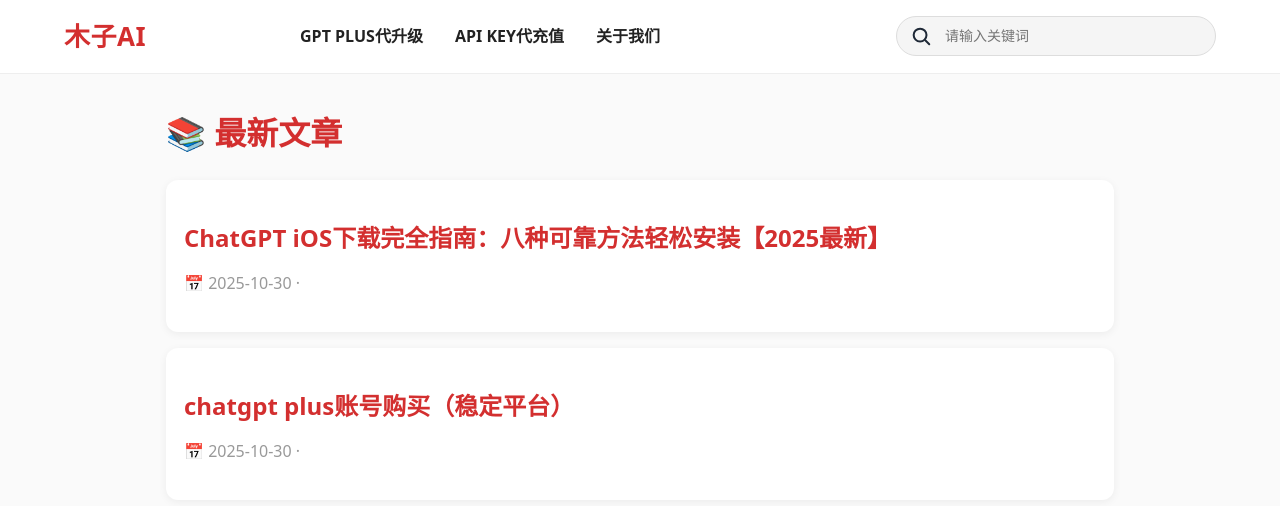
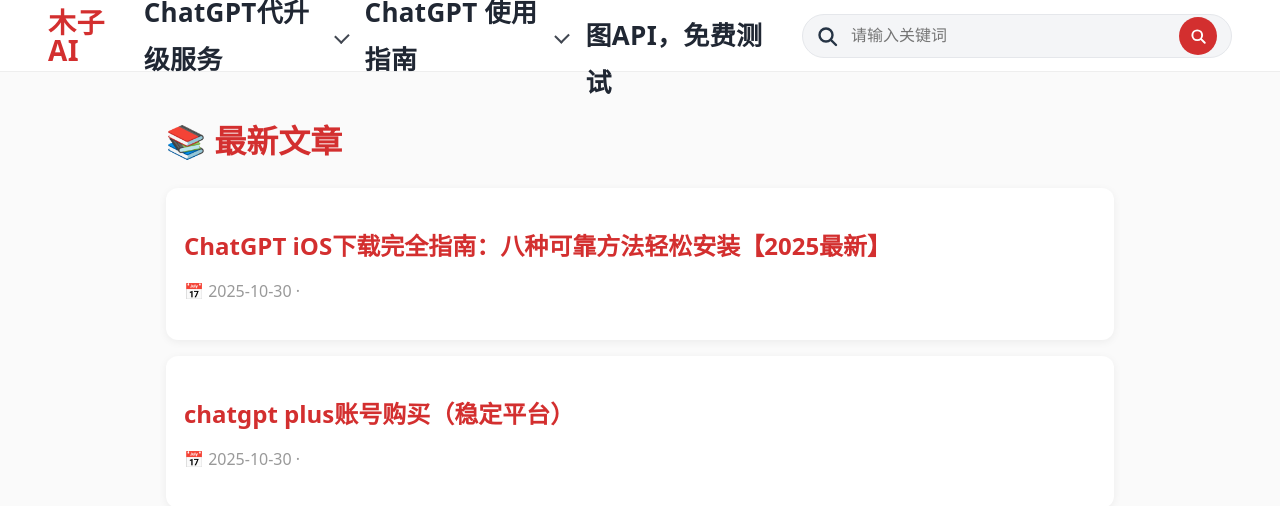
Before and after one commit to midmenprepchina-ctrl/-3-, a Jekyll site: the page built from index.html, in a window 1280 px wide. Shown: the top 506 px of the page. Built offline with Jekyll 4.4.1, drawn with Linux system fonts in a browser that asks for light colours.

Commit message:
Update nav.html

```diff
--- a/_includes/nav.html
+++ b/_includes/nav.html
@@ -1,96 +1,168 @@
+<!-- _includes/nav.html  固定导航 + 下拉菜单 + 搜索框（左侧放放大镜图标） -->
 <style>
-  /* 顶部导航整体 */
-  .navbar{
-    position:fixed; top:0; left:0; right:0;
-    z-index:9999;
-    background:#fff;
-    border-bottom:1px solid #eee;
-  }
-  /* 三栏布局：左(logo) 中(菜单) 右(搜索) */
-  .nav-inner{
-    max-width:1200px;
-    margin:0 auto;
-    padding:12px 24px;
-    display:grid;
-    grid-template-columns: 220px 1fr 360px; /* 左中右 */
-    gap:16px;
-    align-items:center;
+  :root{
+    --brand:#D32F2F;
+    --text:#202733;
+    --muted:#7a8499;
+    --bg:#ffffff;
+    --pill:#f4f5f7;
+    --shadow:0 10px 30px rgba(15,23,42,.08);
   }
 
-  /* 左：LOGO（加大） */
-  .logo{ text-decoration:none; display:inline-flex; align-items:center; }
+  /* 整体导航条 */
+  .navbar{
+    position:fixed; inset:0 0 auto 0; z-index:9999;
+    height:72px; background:var(--bg);
+    border-bottom:1px solid #eee;
+    display:flex; align-items:center; gap:28px;
+    padding:0 clamp(16px,4vw,48px);
+  }
+  /* 左侧：LOGO 文本（更大更醒目） */
+  .logo{
+    text-decoration:none; display:flex; align-items:center; gap:8px;
+    margin-right:8px;
+  }
   .logo-text{
-    font-weight:800;
-    font-size:26px;
-    color:#D32F2F;
-    letter-spacing:.5px;
-    line-height:1;
+    font-weight:900; letter-spacing:.5px;
+    color:var(--brand);
+    font-size: clamp(22px, 3.2vw, 28px);
   }
 
-  /* 中：主导航 */
-  .nav-links{
-    display:flex; gap:32px; align-items:center; justify-content:flex-start;
+  /* 中间：主菜单，等分铺开 */
+  .nav-center{
+    flex:1 1 auto;
+    display:grid;
+    grid-auto-flow:column;
+    justify-content:space-evenly;
+    align-items:center;
+    gap:18px;
+    min-width: 520px;
   }
-  .nav-links a{
-    color:#222; text-decoration:none; font-weight:600;
-    padding:10px 0; display:inline-block;
+  .nav-item{
+    position:relative;
   }
-  .nav-links a:hover{ color:#D32F2F; }
+  .nav-link{
+    display:inline-flex; align-items:center; gap:10px;
+    font-weight:800; letter-spacing:.3px;
+    text-decoration:none; color:var(--text);
+    font-size: clamp(18px, 2.1vw, 26px);  /* 主菜单更大 */
+    padding:10px 0;
+  }
+  .nav-link:hover{ color:var(--brand); }
 
-  /* 右：搜索框（图标在输入框内部靠左） */
-  .nav-search{ display:flex; justify-content:flex-end; }
-  .search-wrap{
-    position:relative; width:100%; max-width:320px; height:40px;
+  /* 空心小箭头（更大更明显） */
+  .caret{
+    width:12px; height:12px;
+    border:2px solid currentColor; border-top:0; border-left:0;
+    transform: rotate(45deg); opacity:.85;
+    transition: transform .2s ease, opacity .2s ease;
   }
-  .search-wrap input{
-    width:100%; height:100%;
-    padding-left:48px;  /* 预留图标位置 */
-    border:1px solid #ddd; background:#f5f5f5;
-    border-radius:22px; outline:none; font-size:14px;
-  }
-  .search-wrap .search-icon{
-    position:absolute; left:14px; top:50%;
-    transform:translateY(-50%);
-    width:22px; height:22px;  /* 图标更大一些 */
+  .nav-item.open > .nav-link .caret{ transform: rotate(-135deg); opacity:1; }
+
+  /* 下拉菜单（不闪退）：父级保持 hover 时可见 */
+  .dropdown{
+    position:absolute; top:54px; left:0;
+    min-width: 280px; background:#fff; border-radius:14px;
+    box-shadow: var(--shadow);
+    padding:12px 6px;
+    opacity:0; visibility:hidden; transform:translateY(8px);
+    transition: .18s ease;
     pointer-events:none;
   }
-  .search-wrap .search-icon svg{
-    width:100%; height:100%;
-    display:block;
-    stroke:#1f2937; /* 深灰，接近你截图颜色 */
-    stroke-width:2.2; fill:none; stroke-linecap:round; stroke-linejoin:round;
+  .nav-item:hover .dropdown,
+  .nav-item.open  .dropdown{
+    opacity:1; visibility:visible; transform:translateY(0);
+    pointer-events:auto;
   }
+  .dropdown a{
+    display:block; padding:14px 18px; border-radius:10px;
+    color:var(--text); text-decoration:none; font-size:18px; font-weight:700;
+  }
+  .dropdown a:hover{ background:#f8f8f8; color:var(--brand); }
 
-  /* 让正文避开固定导航高度 */
-  body{ margin:0; padding-top:64px; }
+  /* 右侧：搜索框（左侧放放大镜） */
+  .search{
+    flex:0 0 auto; display:flex; align-items:center; gap:10px;
+    background:var(--pill); border:1px solid #e5e7eb;
+    height:44px; padding:0 14px 0 46px;  /* 预留给左侧图标 */
+    border-radius:28px; position:relative;
+  }
+  .search input{
+    border:0; outline:0; background:transparent;
+    width:min(28vw, 320px); font-size:16px; color:var(--text);
+  }
+  .search-btn{
+    width:38px; height:38px; border-radius:50%;
+    border:0; background:var(--brand); cursor:pointer;
+    display:flex; align-items:center; justify-content:center;
+    transition: transform .15s ease;
+  }
+  .search-btn:hover{ transform: translateY(-1px); }
+
+  /* 左侧放大镜（基于 SVG，稍大） */
+  .search-icon{
+    position:absolute; left:12px; top:50%; transform:translateY(-50%);
+    width:24px; height:24px; display:inline-flex;
+  }
+  .search-icon svg{ width:100%; height:100%; stroke:#263445; }
+
+  /* 页面内容为了不被顶掉：请在页面 CSS 里保持 padding-top≥72px */
+  body{ padding-top:72px; }
 </style>
 
 <nav class="navbar">
-  <div class="nav-inner">
-    <!-- 左：LOGO -->
-    <a class="logo" href="{{ site.baseurl }}/">
-      <span class="logo-text">木子AI</span>
-    </a>
 
-    <!-- 中：主菜单 -->
-    <div class="nav-links">
-      <a href="{{ site.baseurl }}/plus.html">GPT PLUS代升级</a>
-      <a href="{{ site.baseurl }}/apikey.html">API KEY代充值</a>
-      <a href="{{ site.baseurl }}/about.html">关于我们</a>
+  <!-- 左：LOGO 文本 -->
+  <a class="logo" href="{{ site.baseurl }}/"><span class="logo-text">木子AI</span></a>
+
+  <!-- 中：主菜单（等距铺开） -->
+  <div class="nav-center">
+    <!-- 1. ChatGPT代升级服务（有下拉） -->
+    <div class="nav-item" onmouseenter="this.classList.add('open')" onmouseleave="this.classList.remove('open')">
+      <a class="nav-link" href="{{ site.baseurl }}/plus.html">
+        ChatGPT代升级服务 <i class="caret" aria-hidden="true"></i>
+      </a>
+      <div class="dropdown">
+        <a href="{{ site.baseurl }}/plus.html">GPT PLUS代升级</a>
+        <a href="{{ site.baseurl }}/apikey.html">API KEY代充值</a>
+      </div>
     </div>
 
-    <!-- 右：搜索（图标在输入框左侧） -->
-    <form class="nav-search" action="{{ site.baseurl }}/search.html" method="get">
-      <div class="search-wrap">
-        <span class="search-icon" aria-hidden="true">
-          <!-- 放大镜图标（内联 SVG） -->
-          <svg viewBox="0 0 24 24">
-            <circle cx="11" cy="11" r="7"></circle>
-            <line x1="16.65" y1="16.65" x2="21" y2="21"></line>
-          </svg>
-        </span>
-        <input type="text" name="q" placeholder="请输入关键词">
+    <!-- 2. ChatGPT 使用指南（有下拉，可先放占位链接） -->
+    <div class="nav-item" onmouseenter="this.classList.add('open')" onmouseleave="this.classList.remove('open')">
+      <a class="nav-link" href="{{ site.baseurl }}/articles.html">
+        ChatGPT 使用指南 <i class="caret" aria-hidden="true"></i>
+      </a>
+      <div class="dropdown">
+        <a href="{{ site.baseurl }}/articles.html">账号注册教程</a>
+        <a href="{{ site.baseurl }}/articles.html">支付失败解决</a>
       </div>
-    </form>
+    </div>
+
+    <!-- 3. ChatGPT-4o生图API，免费测试（无下拉） -->
+    <div class="nav-item">
+      <a class="nav-link" href="{{ site.baseurl }}/about.html">
+        ChatGPT-4o生图API，免费测试
+      </a>
+    </div>
   </div>
+
+  <!-- 右：搜索（左侧有放大镜图标） -->
+  <form class="search" action="{{ site.baseurl }}/search.html" method="get">
+    <span class="search-icon" aria-hidden="true">
+      <!-- 粗一点的放大镜 SVG（接近你发的样式） -->
+      <svg viewBox="0 0 24 24" fill="none" stroke-width="2.4" stroke-linecap="round" stroke-linejoin="round">
+        <circle cx="11" cy="11" r="6.5"></circle>
+        <path d="M16.5 16.5 L21 21"></path>
+      </svg>
+    </span>
+    <input type="search" name="q" placeholder="请输入关键词" aria-label="搜索">
+    <button class="search-btn" type="submit" aria-label="搜索">
+      <!-- 白色的放大镜（按钮里） -->
+      <svg viewBox="0 0 24 24" width="18" height="18" fill="none" stroke="#ffffff" stroke-width="2.6" stroke-linecap="round" stroke-linejoin="round">
+        <circle cx="11" cy="11" r="6.5"></circle>
+        <path d="M16.5 16.5 L21 21"></path>
+      </svg>
+    </button>
+  </form>
 </nav>
```
